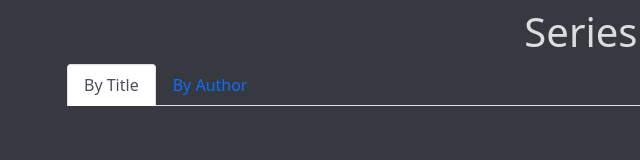
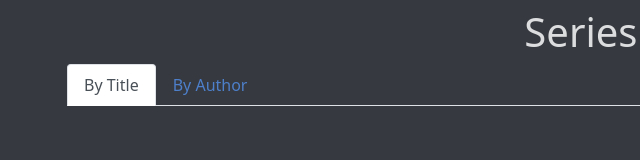
Before and after one commit to stmobo/BasilBot, a plain HTML site: page static/series_index.html in a window 1280 px wide. Shown: the full height of the page, 1-641 px from the left. Drawn offline with nearby package versions, Linux system fonts and the light colour scheme; no server answers.

Commit message:
Series Index: adjust link color

```diff
--- a/static/css/series_index.css
+++ b/static/css/series_index.css
@@ -5,6 +5,10 @@ body {
     max-width: 72rem;
     margin: auto;
     padding: 0 .25rem;
+}
+
+a, .nav-link {
+    color: #4d7fca;
 }
 
 #page-title {
```
